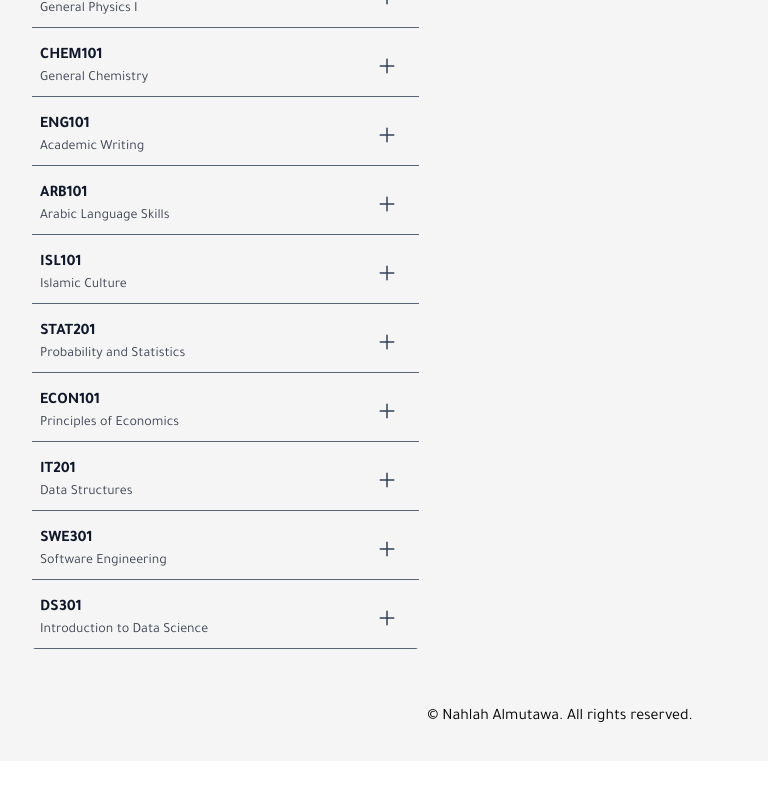
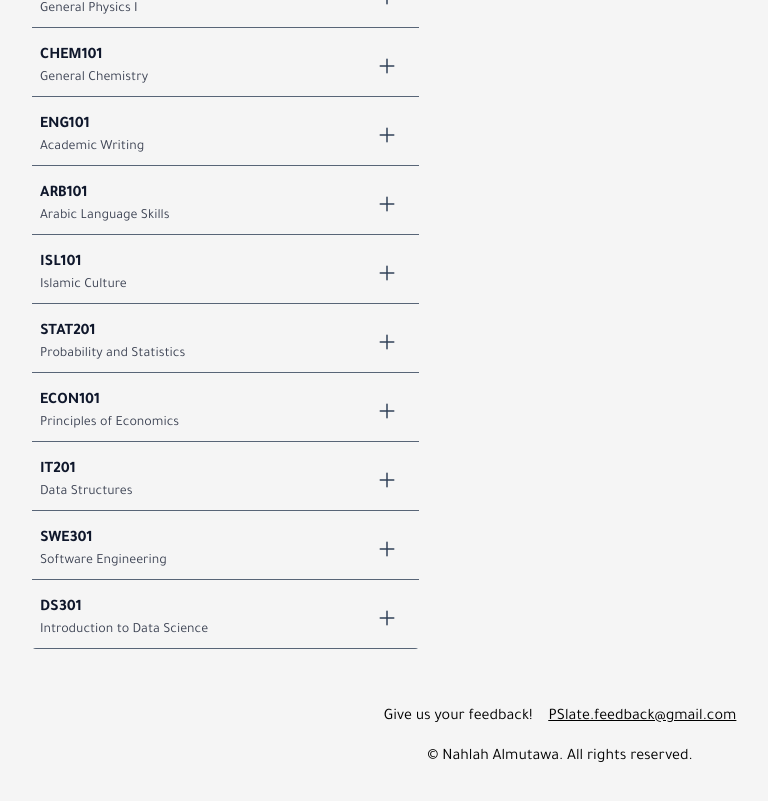
Before and after one commit to IvanBodnarash/p-slate-app, a React (Vite) app: page /en in a window 1280 px wide. Shown: the part 581-1382 px from the top of the page, without its empty margins (80-848 px from the left). Before the commit the page ends 1342 px from the top, so only its background shows below. Built offline with nearby package versions, Linux system fonts and the light colour scheme.

Commit message:
feat(footer): add email for the feedback

```diff
--- a/src/components/footer/Footer.jsx
+++ b/src/components/footer/Footer.jsx
@@ -1,5 +1,13 @@
 export default function Footer() {
   return (
-    <footer className="p-8 text-center">© Nahlah Almutawa. All rights reserved.</footer>
+    <footer className="p-8 text-center flex flex-col justify-center gap-4 ">
+      <div className="flex justify-center gap-4">
+        <p>Give us your feedback!</p>
+        <p className="underline hover:text-gray-700 transition-all">
+          <a href="mailto:PSlate.feedback@gmail.com">PSlate.feedback@gmail.com</a>
+        </p>
+      </div>
+      <div>© Nahlah Almutawa. All rights reserved.</div>
+    </footer>
   )
 }
```
